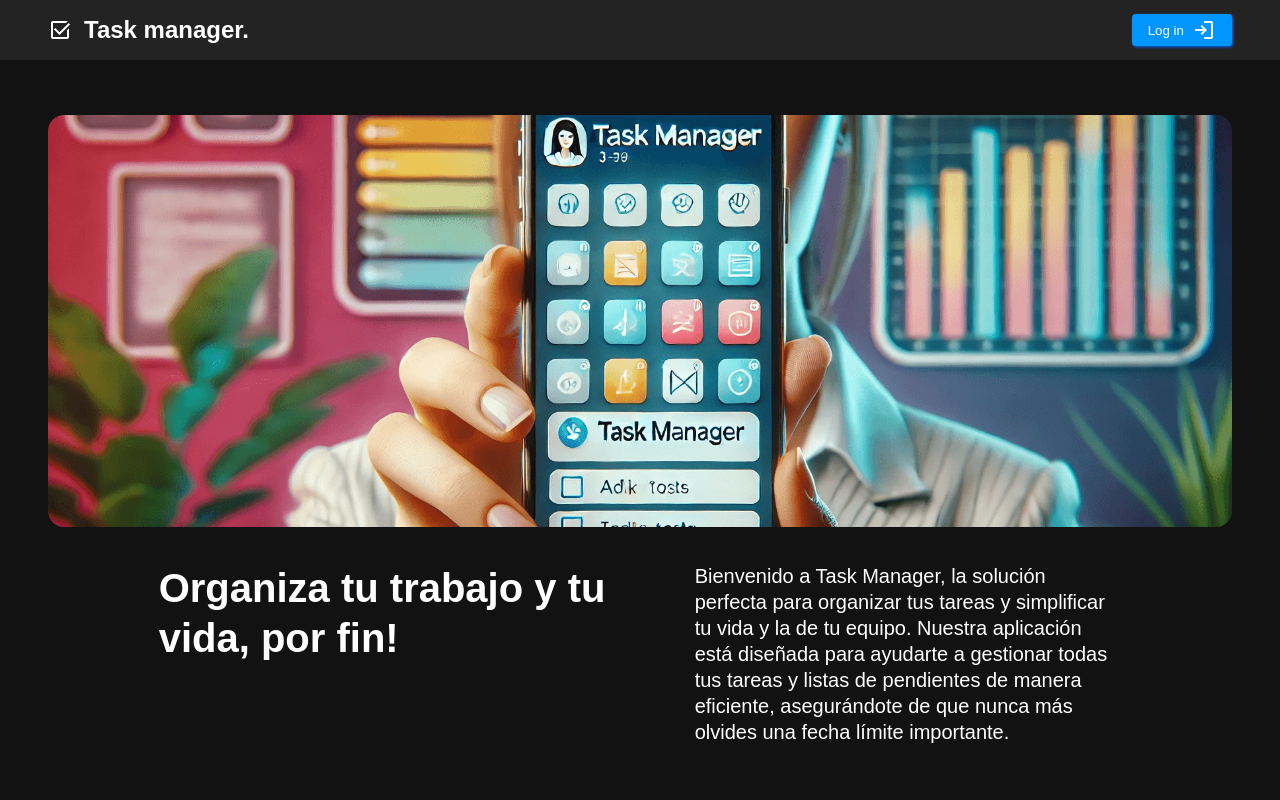
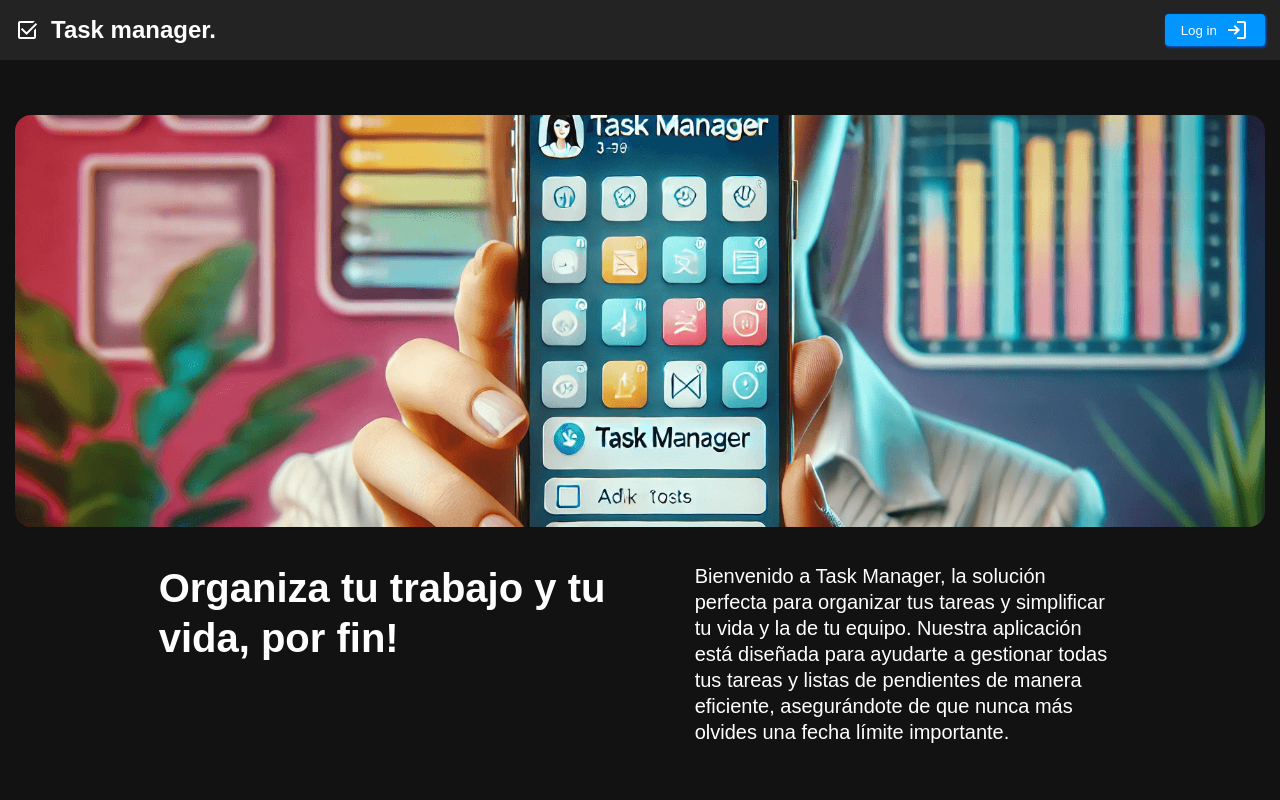
Before and after one commit to PaulinaLeivamont/react_taskmanager, a React (Vite) app: page / in a window 1280 px wide. Shown: the top 800 px of the page. Built offline with nearby package versions, Linux system fonts and the light colour scheme; a web font is replaced by a local one.

Commit message:
cambio padding

```diff
--- a/src/App.css
+++ b/src/App.css
@@ -37,7 +37,7 @@ header, footer, main {
 }
 
 .inside {
-  padding: 8px 48px;
+  padding: 8px 15px;
   height: 100%;
   width: 100%;
   max-width: 1280px;
```
